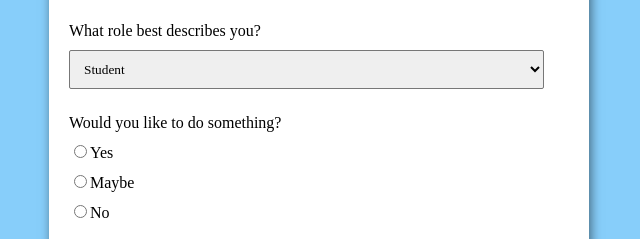
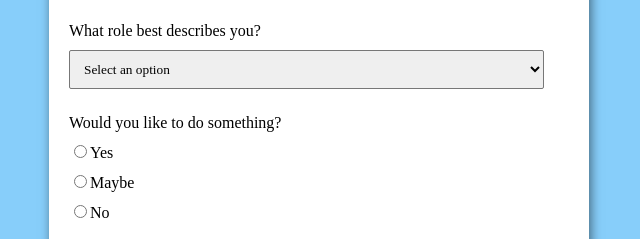
Before and after one commit to johnsyslo/html, a plain HTML site: page survey/index.html in a window 1280 px wide. Shown: the part 389-628 px from the top of the page, 321-961 px from the left. Drawn offline with Linux system fonts and the light colour scheme.

Commit message:
Added a placeholder

```diff
--- a/survey/index.html
+++ b/survey/index.html
@@ -31,6 +31,7 @@
         <div class="form-control">
             <label for="role" id="label-role">What role best describes you?</label>
             <select name="role" id="role">
+                <option value="placeholder">Select an option</option>
                 <option value="student">Student</option>
                 <option value="intern">Intern</option>
                 <option value="professional">Professional</option>
```
